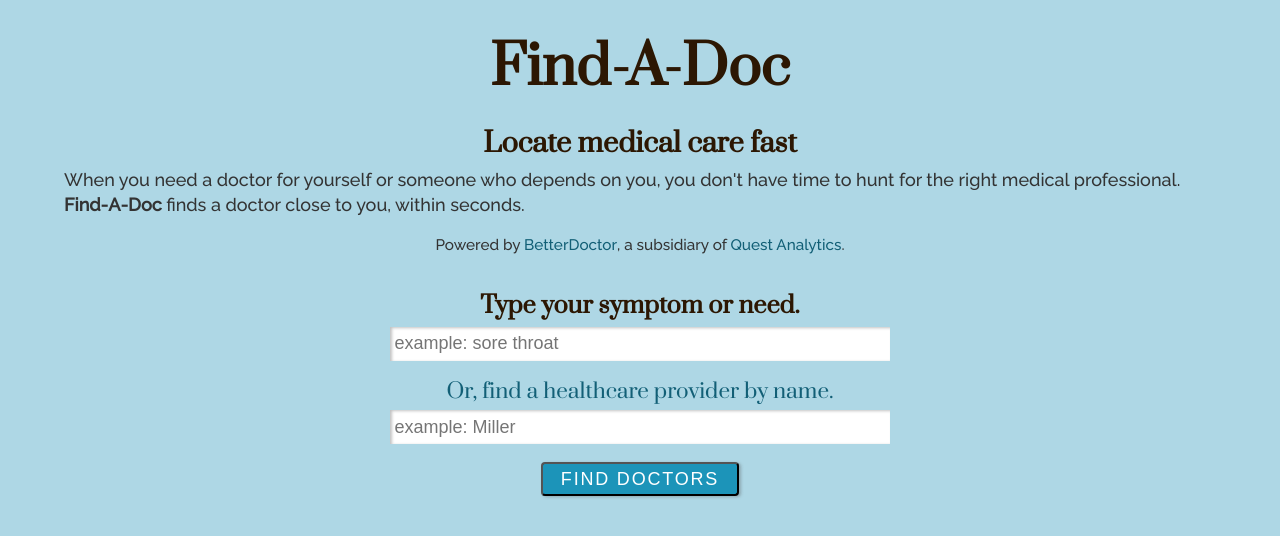
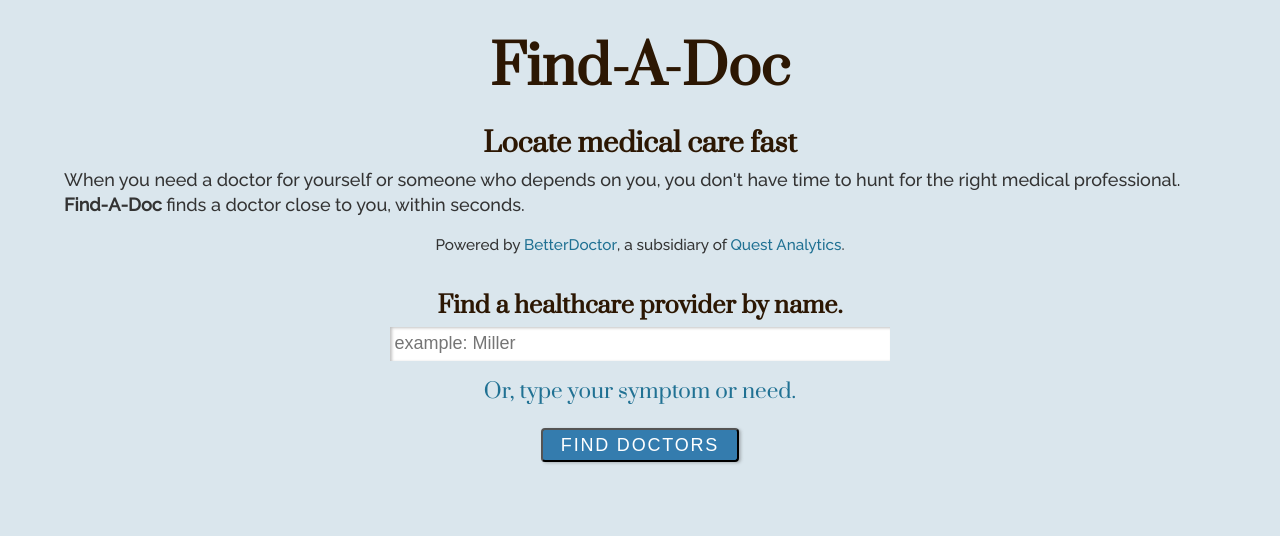
Before and after one commit to TracyRe/find-a-doc, a website built with webpack: page src/index.html in a window 1280 px wide. Both pictures are taken after a click on the link "Or, find a healthcare provider by name.". Built offline with nearby package versions, Linux system fonts and the light colour scheme.

Commit message:
Alternate between symtom search and name search

```diff
--- a/src/index.html
+++ b/src/index.html
@@ -20,10 +20,19 @@
 
 
         <form id="find-doctors" class="form">
-          <h3>Type your symptom or need.</h3>
-          <input id="user-input-symptom" type="text" name="user-input-symptom" placeholder="example: sore throat" value="">
-          <h4><a href="#">Or, find a healthcare provider by name.</a></h4>
-          <input id="user-input-name" type="text" name="user-input-name" placeholder="example: Miller" value="">
+          <div class="search-by-symptom">
+            <h3>Type your symptom or need.</h3>
+            <input id="user-input-symptom" type="text" name="user-input-symptom" placeholder="example: sore throat" value="">
+
+            <h4><a id="name-search-link" href="#">Or, find a healthcare provider by name.</a></h4>
+          </div>
+          <div class="search-by-name">
+            <h3>Find a healthcare provider by name.</h3>
+            <input id="user-input-name" type="text" name="user-input-name" placeholder="example: Miller" value="">
+
+            <h4><a id="symptom-search-link" href="#">Or, type your symptom or need.</a></h4>
+          </div>
+
           <button id="submit" type="submit" name="button" >Find Doctors</button>
         </form>
 
--- a/src/index.js
+++ b/src/index.js
@@ -4,10 +4,20 @@
 
 $("document").ready(function() {
 
-// put focus on the symptom input field
-$("#user-input-symptom").focus();
+  $("#name-search-link").click(function(){
+    $(".search-by-name").show();
+    $(".search-by-symptom").hide();
+  });
 
-// only allow focus on symptom input field or name input field
+  $("#symptom-search-link").click(function(){
+    $(".search-by-symptom").show();
+    $(".search-by-name").hide();
+  });
+
+  // put focus on the symptom input field
+  $("#user-input-symptom").focus();
+
+  // only allow focus on symptom input field or name input field
   function enterSymptom() {
     $("#user-input-name").val("");
   }
--- a/src/scss/styles.scss
+++ b/src/scss/styles.scss
@@ -82,8 +82,8 @@
 }
 
 a:hover, a:active {
-  color: lighten($link, 20%);
-    text-decoration: underline;
+  color: lighten($link, 10%);
+  text-decoration: underline;
 }
 
 
@@ -132,13 +132,13 @@
 
 }
 
-.image {
-  @include cushion(0, 1rem 0);
-  @include flex($flex, $column-nowrap,$center,$center);
-  img {
-    @include size(60vw, auto);
-    @include min-max-width(200px, 480px);
-  }
+.search-by-symptom {
+  display: block;
+}
+
+.search-by-name {
+  display: none;
+
 }
 
 .result {
@@ -180,6 +180,17 @@
   }
 }
 
+
+.image {
+  @include cushion(0, 1rem 0);
+  @include flex($flex, $column-nowrap,$center,$center);
+  img {
+    @include size(60vw, auto);
+    @include min-max-width(200px, 480px);
+  }
+}
+
+
 .name {
   font: {
     size: 1.1rem;
--- a/src/scss/variables.scss
+++ b/src/scss/variables.scss
@@ -4,14 +4,14 @@
 $basefont-name: 'Raleway';
 $stylefont: 'Prata', serif;
 $textcolor: #2C1703;
-$link: darken(#3fbce2, 30%);
+$link: #207193;
 $accent2: #D1ECE5;
-$bgcolor-page: #aed7e5; // light blue       //#82bfe0; //medium blue   #3fbce2; //bright blue
+$bgcolor-page: #dae6ed; //#d2e8ef; // light blue       //#82bfe0; //medium blue   #3fbce2; //bright blue
 $bgcolor-gradient: #fcdc5a; //sunshine
 $bgcolor-card: #f7f6f4; //very light grey
 $link-highlight: #fffde8; //very light yellow
 $bgcolor-nav: #ffffff;
-$bgcolor-button: darken(#3fbce2,15%);
+$bgcolor-button: #347CAE; //#3B94B9;
 $text-button: #ffffff;
 $text-new-patients: #1f9647;
 $box-shadow: 2px 1px 3px rgba(80, 80, 80, .35);
```
